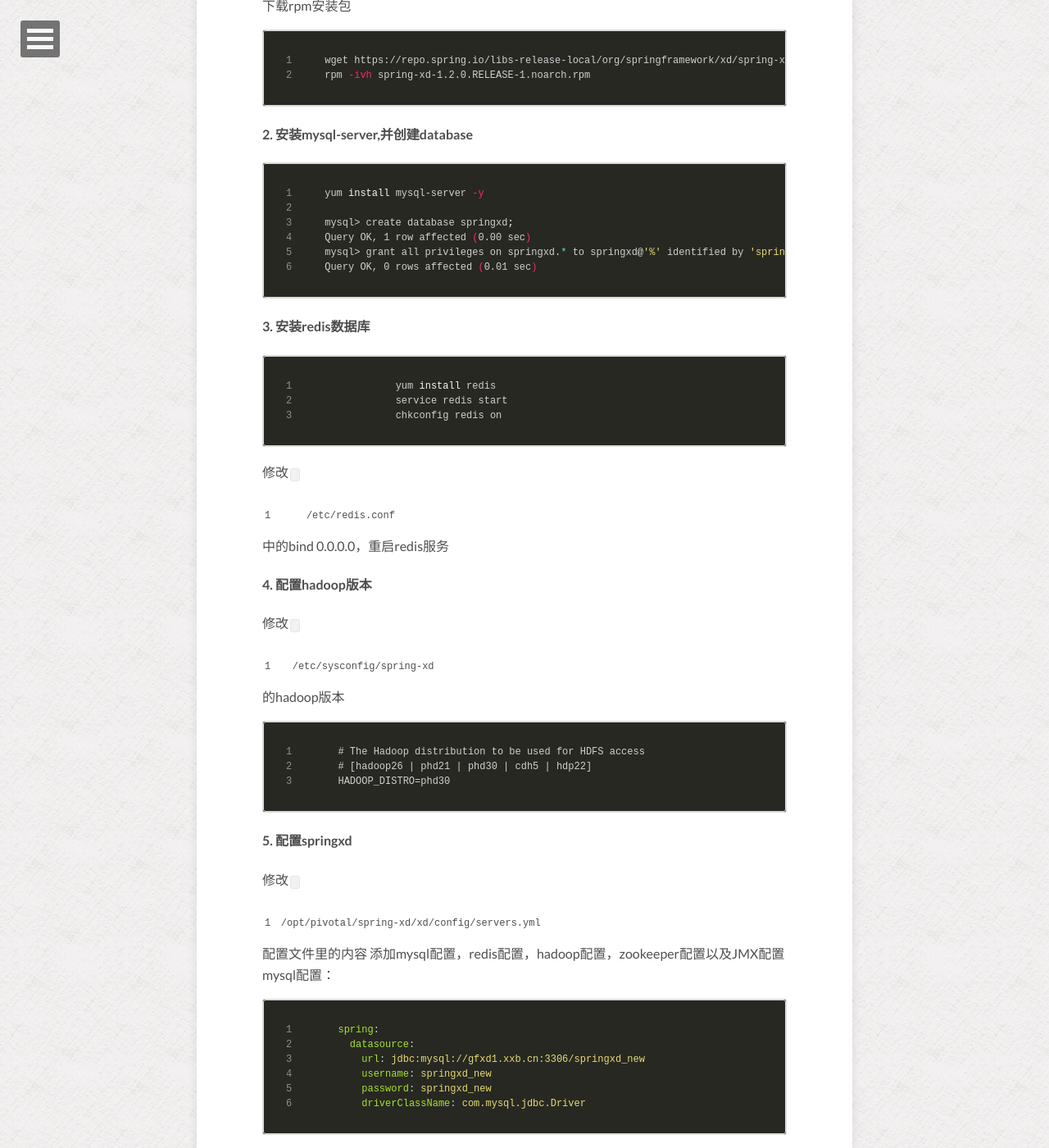
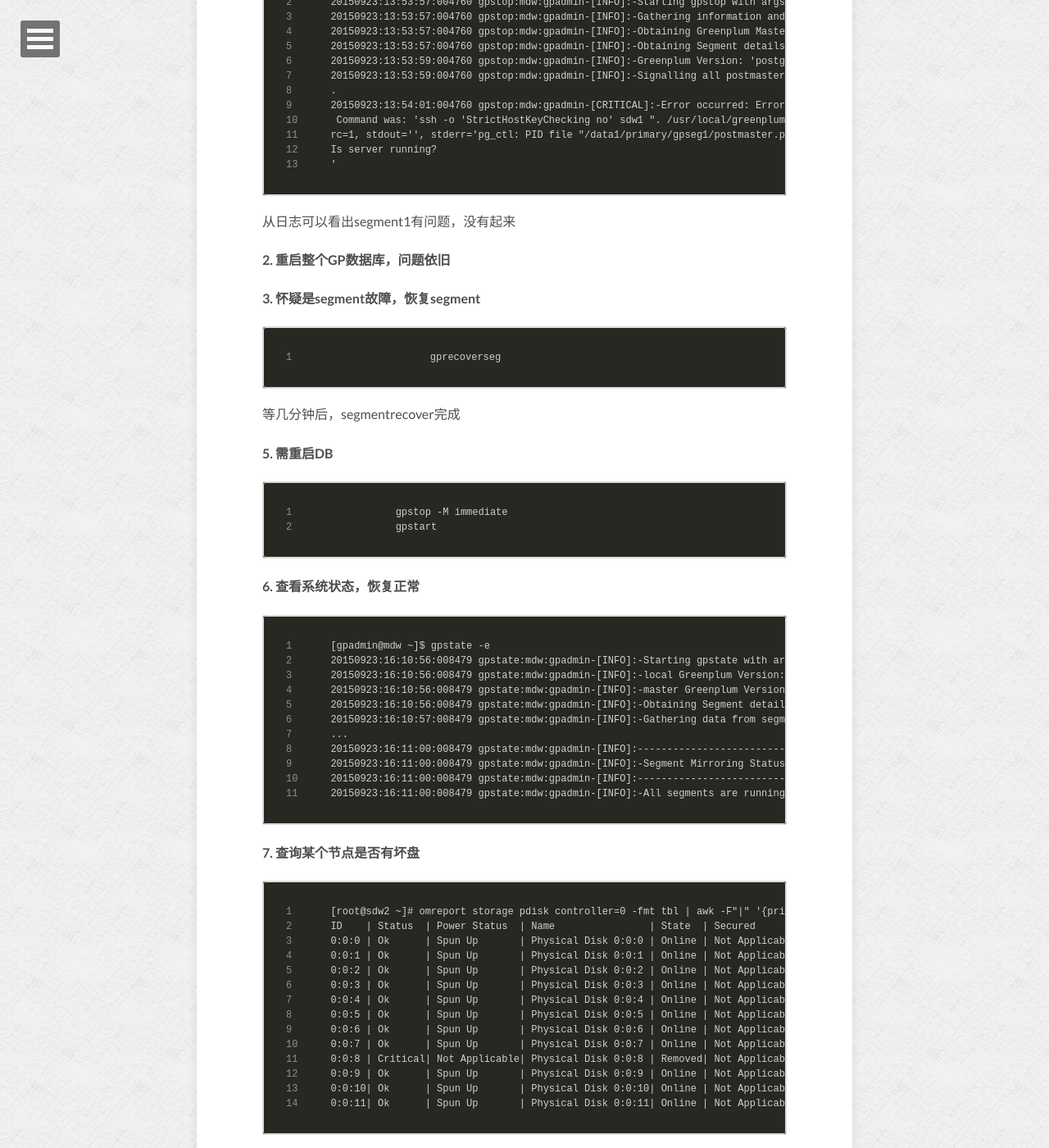
Before and after one commit to hj1984930/hj1984930.github.io, a Jekyll site: the page built from index.html, in a window 1280 px wide and 1400 px high, scrolled down 1232 px. Shown: the whole window at 82% size. Built offline with Jekyll 4.4.1, drawn with Linux system fonts in a browser that asks for light colours; nearby versions of some CDN libraries; the list of posts is cut into pages by our own code; some of the changed text lies outside the part shown.

Commit message:
add gpdb

```diff
--- /dev/null
+++ b/_posts/2015-09-24-GPDB-recover.md
@@ -0,0 +1,85 @@
+---
+layout: post
+title: GPDB segment失效问题处理
+description: ""
+modified: 2015-09-24
+tags: [Greenplum, 大数据, segment失效, ]
+image:
+  feature: abstract-4.jpg
+
+---
+
+###GPDB Segment失效问题处理
+
+####1. 现象
+重新加载配置时，报错
+
+~~~
+[gpadmin@mdw gpseg-1]$ gpstop -u
+20150923:13:53:57:004760 gpstop:mdw:gpadmin-[INFO]:-Starting gpstop with args: -u
+20150923:13:53:57:004760 gpstop:mdw:gpadmin-[INFO]:-Gathering information and validating the environment...
+20150923:13:53:57:004760 gpstop:mdw:gpadmin-[INFO]:-Obtaining Greenplum Master catalog information
+20150923:13:53:57:004760 gpstop:mdw:gpadmin-[INFO]:-Obtaining Segment details from master...
+20150923:13:53:59:004760 gpstop:mdw:gpadmin-[INFO]:-Greenplum Version: 'postgres (Greenplum Database) 4.3.3.0 build 1'
+20150923:13:53:59:004760 gpstop:mdw:gpadmin-[INFO]:-Signalling all postmaster processes to reload
+.
+20150923:13:54:01:004760 gpstop:mdw:gpadmin-[CRITICAL]:-Error occurred: Error Executing Command:
+ Command was: 'ssh -o 'StrictHostKeyChecking no' sdw1 ". /usr/local/greenplum-db/./greenplum_path.sh; $GPHOME/bin/pg_ctl reload -D /data1/primary/gpseg1"'
+rc=1, stdout='', stderr='pg_ctl: PID file "/data1/primary/gpseg1/postmaster.pid" does not exist
+Is server running?
+'
+~~~
+
+从日志可以看出segment1有问题，没有起来
+
+####2. 重启整个GP数据库，问题依旧
+
+####3. 怀疑是segment故障，恢复segment
+
+~~~
+gprecoverseg
+~~~
+等几分钟后，segmentrecover完成
+
+####5. 需重启DB
+
+~~~
+gpstop -M immediate
+gpstart
+~~~
+
+####6. 查看系统状态，恢复正常
+~~~
+[gpadmin@mdw ~]$ gpstate -e
+20150923:16:10:56:008479 gpstate:mdw:gpadmin-[INFO]:-Starting gpstate with args: -e
+20150923:16:10:56:008479 gpstate:mdw:gpadmin-[INFO]:-local Greenplum Version: 'postgres (Greenplum Database) 4.3.3.0 build 1'
+20150923:16:10:56:008479 gpstate:mdw:gpadmin-[INFO]:-master Greenplum Version: 'PostgreSQL 8.2.15 (Greenplum Database 4.3.3.0 build 1) on x86_64-unknown-linux-gnu, compiled by GCC gcc (GCC) 4.4.2 compiled on Sep 23 2014 15:44:20'
+20150923:16:10:56:008479 gpstate:mdw:gpadmin-[INFO]:-Obtaining Segment details from master...
+20150923:16:10:57:008479 gpstate:mdw:gpadmin-[INFO]:-Gathering data from segments...
+...
+20150923:16:11:00:008479 gpstate:mdw:gpadmin-[INFO]:-----------------------------------------------------
+20150923:16:11:00:008479 gpstate:mdw:gpadmin-[INFO]:-Segment Mirroring Status Report
+20150923:16:11:00:008479 gpstate:mdw:gpadmin-[INFO]:-----------------------------------------------------
+20150923:16:11:00:008479 gpstate:mdw:gpadmin-[INFO]:-All segments are running normally
+~~~
+
+
+####7. 查询某个节点是否有坏盘
+
+~~~
+[root@sdw2 ~]# omreport storage pdisk controller=0 -fmt tbl | awk -F"|" '{print $1"|"$2"|"$3"|"$4"|"$5"|"$9"|"$15"|"$18"|"$19}' |egrep -v '\-\-\-\-|\|\|'
+ID    | Status  | Power Status  | Name                | State  | Secured       | Used RAID Disk Space             | Vendor ID| Product ID
+0:0:0 | Ok      | Spun Up       | Physical Disk 0:0:0 | Online | Not Applicable| 1,862.50 GB (1999844147200 bytes)| DELL     | WDC WD2003FYYS-18W0B0
+0:0:1 | Ok      | Spun Up       | Physical Disk 0:0:1 | Online | Not Applicable| 1,862.50 GB (1999844147200 bytes)| DELL     | WDC WD2003FYYS-18W0B0
+0:0:2 | Ok      | Spun Up       | Physical Disk 0:0:2 | Online | Not Applicable| 1,862.50 GB (1999844147200 bytes)| DELL     | WDC WD2003FYYS-18W0B0
+0:0:3 | Ok      | Spun Up       | Physical Disk 0:0:3 | Online | Not Applicable| 1,862.50 GB (1999844147200 bytes)| DELL     | WDC WD2003FYYS-18W0B0
+0:0:4 | Ok      | Spun Up       | Physical Disk 0:0:4 | Online | Not Applicable| 1,862.50 GB (1999844147200 bytes)| DELL     | WDC WD2003FYYS-18W0B0
+0:0:5 | Ok      | Spun Up       | Physical Disk 0:0:5 | Online | Not Applicable| 1,862.50 GB (1999844147200 bytes)| DELL     | WDC WD2003FYYS-18W0B0
+0:0:6 | Ok      | Spun Up       | Physical Disk 0:0:6 | Online | Not Applicable| 1,862.50 GB (1999844147200 bytes)| DELL     | WDC WD2003FYYS-18W0B0
+0:0:7 | Ok      | Spun Up       | Physical Disk 0:0:7 | Online | Not Applicable| 1,862.50 GB (1999844147200 bytes)| DELL     | WDC WD2003FYYS-18W0B0
+0:0:8 | Critical| Not Applicable| Physical Disk 0:0:8 | Removed| Not Applicable| 1,862.50 GB (1999844147200 bytes)| DELL     | WDC WD2003FYYS-18W0B0
+0:0:9 | Ok      | Spun Up       | Physical Disk 0:0:9 | Online | Not Applicable| 1,862.50 GB (1999844147200 bytes)| DELL     | WDC WD2003FYYS-18W0B0
+0:0:10| Ok      | Spun Up       | Physical Disk 0:0:10| Online | Not Applicable| 1,862.50 GB (1999844147200 bytes)| DELL     | WDC WD2003FYYS-18W0B0
+0:0:11| Ok      | Spun Up       | Physical Disk 0:0:11| Online | Not Applicable| 1,862.50 GB (1999844147200 bytes)| DELL     | WDC WD2003FYYS-18W0B0
+~~~
+可以看到节点2的第八块盘故障
```
Also changed, not shown: _posts/2015-09-18-springxd-install.md (+1 -1 lines), _posts/2015-09-20-Springxd-example.md (added, +14 -0 lines).
